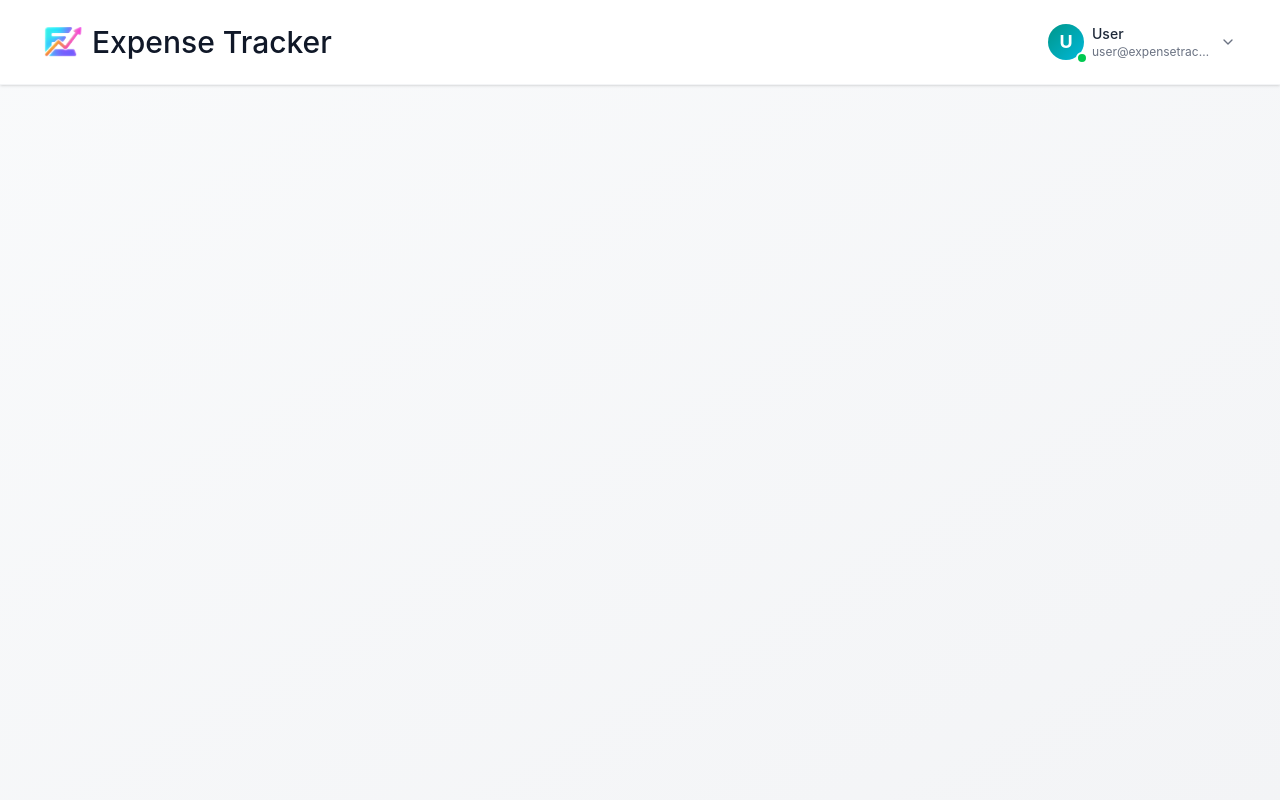
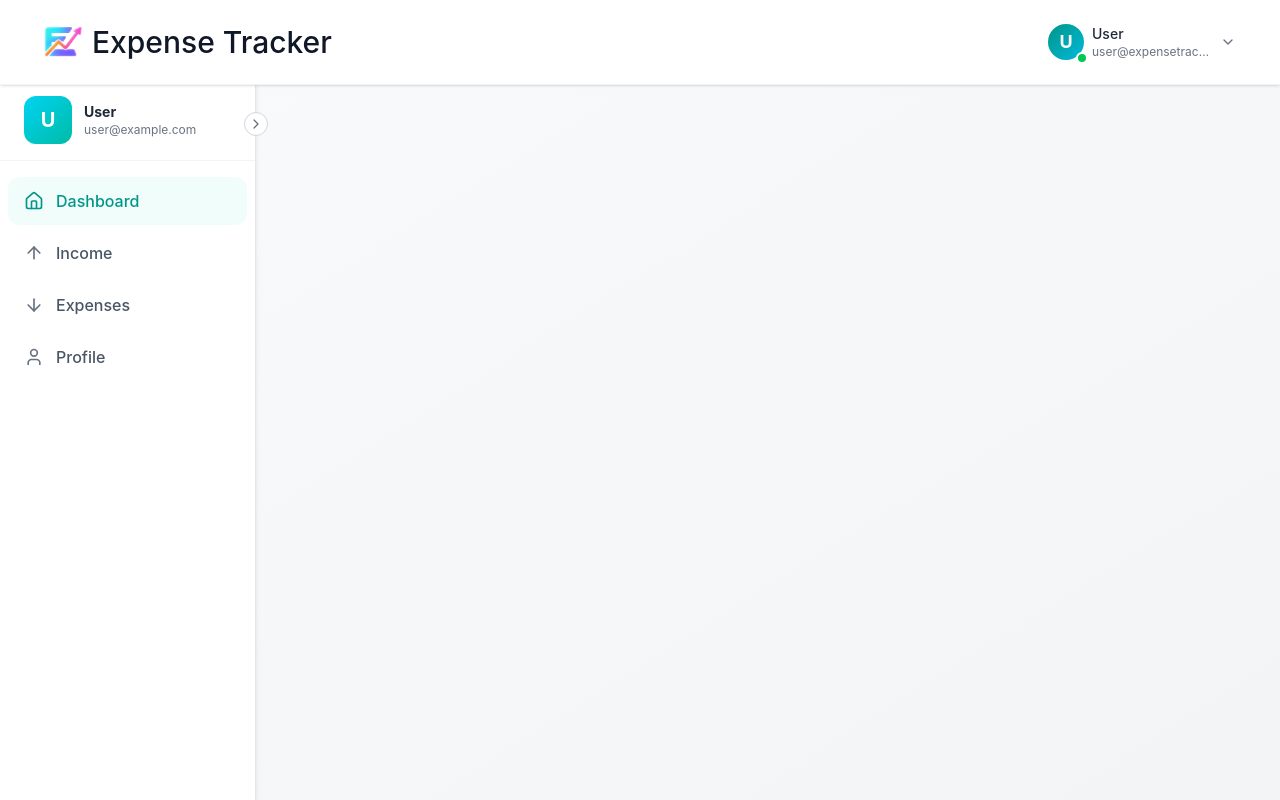
Before and after one commit to shoriful-dev/Expense-Tracker, a React (Vite) app: page / in a window 1280 px wide. Built offline with nearby package versions, Linux system fonts and the light colour scheme.

Commit message:
create sitebar

```diff
--- a/package.json
+++ b/package.json
@@ -12,6 +12,7 @@
   "dependencies": {
     "@tailwindcss/vite": "^4.2.1",
     "axios": "^1.14.0",
+    "framer-motion": "^12.38.0",
     "lucide-react": "^1.3.0",
     "react": "^19.2.4",
     "react-dom": "^19.2.4",
--- a/src/components/Layout.jsx
+++ b/src/components/Layout.jsx
@@ -1,11 +1,14 @@
-import React from 'react';
+import React, { useState } from 'react';
 import { styles } from '../assets/dummyStyles';
 import Navber from './Navber';
+import Sidebar from './Sidebar';
 
 const Layout = ({ onLogout, user }) => {
+  const [sidebarCollapsed, setsidebarCollapsed] = useState(false);
   return (
     <div className={styles.layout.root}>
       <Navber user={user} onLogout={onLogout}/>
+      <Sidebar user={user} isCollapsed={sidebarCollapsed} setIsCollapsed={setsidebarCollapsed}/>
     </div>
   );
 };
--- /dev/null
+++ b/src/components/Sidebar.jsx
@@ -0,0 +1,173 @@
+import React, { useEffect, useRef, useState } from 'react';
+import { sidebarStyles, cn, signupStyles } from '../assets/dummyStyles';
+import { motion } from 'framer-motion';
+import { Link, useLocation, useNavigate } from 'react-router-dom';
+import { ArrowDown, ArrowUp, Home, User } from 'lucide-react';
+
+const MENU_ITEMS = [
+  { text: 'Dashboard', path: '/', icon: <Home size={20} /> },
+  { text: 'Income', path: '/income', icon: <ArrowUp size={20} /> },
+  { text: 'Expenses', path: '/expense', icon: <ArrowDown size={20} /> },
+  { text: 'Profile', path: '/profile', icon: <User size={20} /> },
+];
+
+const Sidebar = ({ user, isCollapsed, setIsCollapsed }) => {
+  const {pathname} = useLocation();
+  const navigate = useNavigate();
+  const sidebarRef = useRef(null);
+
+  const [mobileOpen, setMobileOpen] = useState(false);
+  const [activeHover, setActiveHover] = useState(null);
+
+  const {name: username = 'User', email = 'user@example.com'} = user || {};
+  const initial = username.charAt(0).toUpperCase();
+
+  // to check for overflow in mobile
+  useEffect(() => {
+    document.body.style.overflow = mobileOpen ? 'hidden' : 'auto';
+    return () => {
+      document.body.style.overflow = 'auto';
+    };
+  }, [mobileOpen]);
+
+  useEffect(() => {
+    const handleClickOutside = e => {
+      if (
+        mobileOpen &&
+        sidebarRef.current &&
+        !sidebarRef.current.contains(e.target)
+      ) {
+        setMobileOpen(false);
+      }
+    };
+    document.addEventListener('mousedown', handleClickOutside);
+    return () => document.removeEventListener('mousedown', handleClickOutside);
+  }, [mobileOpen]);
+
+  // to logout the user
+  const handleLogout = () => {
+    localStorage.removeItem('token');
+    navigate('/login');
+  }
+
+  const toggleSidebar = () => setIsCollapsed((c) => !c);
+
+  // a small components
+  const renderMenuItem = ({ text, path, icon }) => {
+    const isActive = pathname === path;
+    return (
+      <motion.li
+        key={text}
+        whileHover={{ scale: 1.02 }}
+        whileTap={{ scale: 0.98 }}
+      >
+        <Link
+          to={path}
+          className={cn(
+            sidebarStyles.menuItem.base,
+            isActive
+              ? sidebarStyles.menuItem.active
+              : sidebarStyles.menuItem.inactive,
+            isCollapsed
+              ? sidebarStyles.menuItem.collapsed
+              : sidebarStyles.menuItem.expanded,
+          )}
+          onMouseEnter={() => setActiveHover(text)}
+          onMouseLeave={() => setActiveHover(null)}
+        >
+          <span
+            className={
+              isActive
+                ? sidebarStyles.menuIcon.active
+                : sidebarStyles.menuIcon.inactive
+            }
+          >
+            {icon}
+          </span>
+          {!isCollapsed && (
+            <motion.span
+              initial={{ opacity: 0, x: -10 }}
+              animate={{ opacity: 1, x: 0 }}
+              exit={{ opacity: 0, x: -10 }}
+            >
+              {text}
+            </motion.span>
+          )}
+          {activeHover === text && !isActive && !isCollapsed && (
+            <span className={sidebarStyles.activeIndicator}></span>
+          )}
+        </Link>
+      </motion.li>
+    );
+  };
+  return (
+    <>
+      <motion.div
+        ref={sidebarRef}
+        className={sidebarStyles.sidebarContainer.base}
+        initial={{ x: -100, opacity: 0 }}
+        animate={{ x: 0, opacity: 1, width: isCollapsed ? 80 : 256 }}
+        transition={{ type: 'spring', damping: 25 }}
+      >
+        <div className={sidebarStyles.sidebarInner.base}>
+          <button
+            onClick={toggleSidebar}
+            className={sidebarStyles.toggleButton.base}
+          >
+            <motion.div
+              initial={{ rotate: 0 }}
+              animate={{ rotate: isCollapsed ? 0 : 180 }}
+              transition={{ duration: 0.3 }}
+            >
+              <svg
+                xmlns="http://www.w3.org/2000/svg"
+                width="16"
+                height="16"
+                viewBox="0 0 24 24"
+                fill="none"
+                stroke="currentColor"
+                strokeWidth="2"
+                strokeLinecap="round"
+                strokeLinejoin="round"
+              >
+                <polyline
+                  points={isCollapsed ? '9 18 15 12 9 6' : '15 18 9 12 15 6'}
+                ></polyline>
+              </svg>
+            </motion.div>
+          </button>
+
+          <div className={cn(
+            sidebarStyles.userProfileContainer.base,
+            isCollapsed ? sidebarStyles.userProfileContainer.collapsed : sidebarStyles.userProfileContainer.expanded
+          )}>
+            <div className="flex items-center">
+              <div className={sidebarStyles.userInitials.base}>{initial}</div>
+              {!isCollapsed && (
+                <motion.div
+                  className="ml-3 overflow-hidden"
+                  initial={{ opacity: 0, x: -10 }}
+                  animate={{ opacity: 1, x: 0 }}
+                  exit={{ opacity: 0, x: -10 }}
+                >
+                  <h2 className='text-sm font-bold text-gray-800 truncate'>{username}</h2>
+                  <p className='text-xs text-gray-500 truncate'>{email}</p>
+                </motion.div>
+              )}
+            </div>
+          </div>
+
+          <div className="flex-1 overflow-y-auto py-4 custom-scrollbar">
+            <ul className={sidebarStyles.menuList.base}>
+              {MENU_ITEMS.map(renderMenuItem)}
+            </ul>
+          </div>
+
+
+        </div>
+      </motion.div>
+    </>
+  );
+};
+
+export default Sidebar;
```
Also changed, not shown: 1 other file (tests, documents, lock files or other folders).
